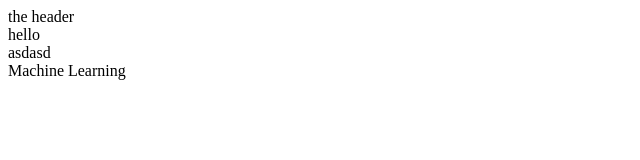
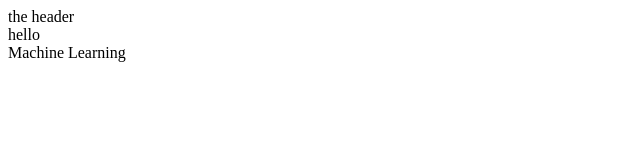
Before and after one commit to ayberkuman/yaml-parser, a plain HTML site: page index.html in a window 1280 px wide. Shown: the whole page, without its empty margins (0-640 px from the left). Drawn offline with Linux system fonts and the light colour scheme; no server answers.

```diff
--- a/index.html
+++ b/index.html
@@ -9,7 +9,6 @@
   <body>
     <header id="old-header">the header</header>
     <div class="ad-banner">hello</div>
-    <div>asdasd</div>
     <div>Machine Learning</div>
   </body>
 </html>
```
Also changed, not shown: 1 other file.
